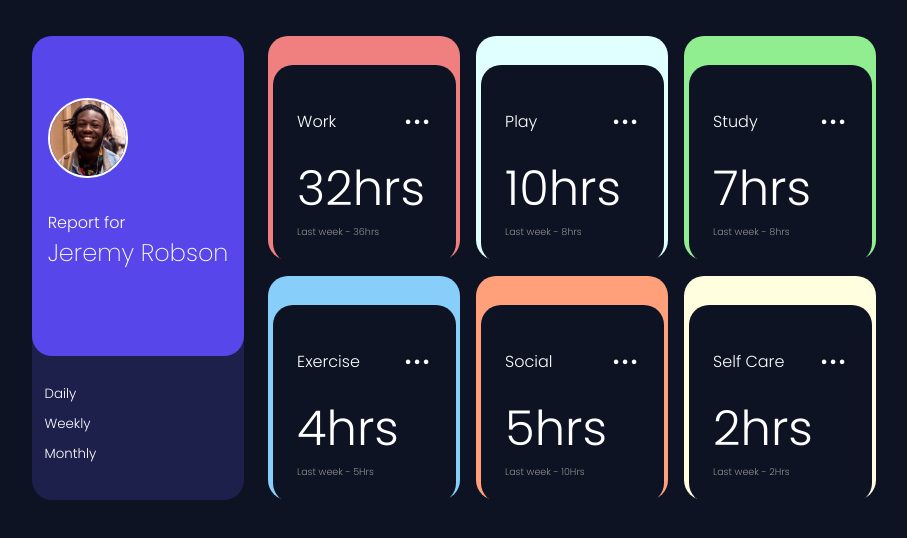
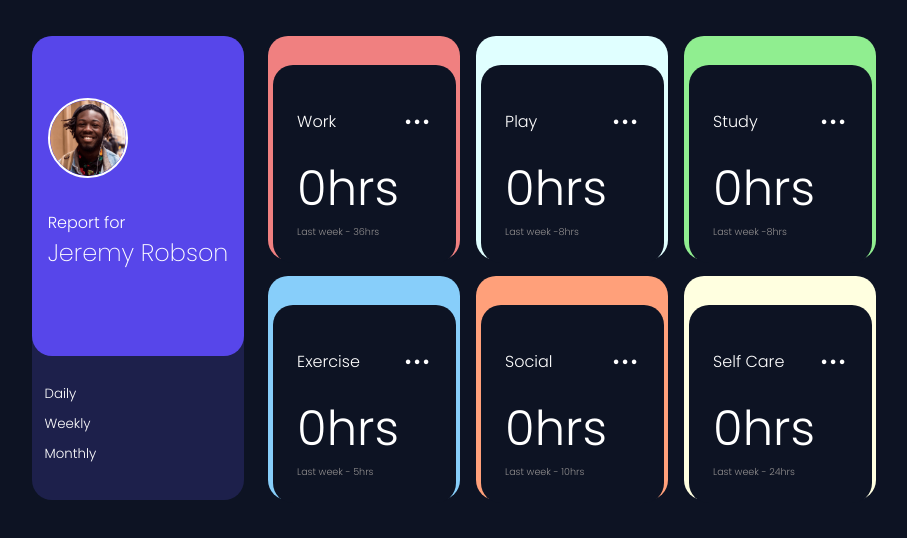
Before and after one commit to jazmindestefano/time-tracking-dashboard, a plain HTML site: page index.html in a window 1280 px wide. Shown: the part 100-638 px from the top of the page, without its empty margins (182-1089 px from the left). Drawn offline with Linux system fonts and the light colour scheme.

Commit message:
input of amount of hours per week changes

```diff
--- a/index.html
+++ b/index.html
@@ -44,7 +44,7 @@
                     </div>
                     <div class="hours">
                         <input type="text" class="work-hours" value="32hrs">
-                        <input type="text" class="work-hours-cantidad" value="Last week - 36hrs">
+                        <p class="work-hours-cantidad">Last week - <span class="amount-of-work-hours">36</span>hrs</p>
                     </div>
                 </div>
             </div>
@@ -56,7 +56,7 @@
                     </div>
                     <div class="hours">
                         <input type="text" class="play-hours" value="10hrs">
-                        <input type="text" class="play-hours-cantidad" value="Last week - 8hrs">
+                        <p class="play-hours-cantidad">Last week -<span class="amount-of-play-hours">8</span>hrs</p>
                     </div>
                 </div>
             </div>
@@ -68,7 +68,7 @@
                     </div>
                     <div class="hours">
                         <input type="text" class="study-hours" value="7hrs">
-                        <input type="text" class="study-hours-cantidad" value="Last week - 8hrs">
+                        <p class="study-hours-cantidad">Last week -<span class="amount-of-study-hours">8</span>hrs</p>
                     </div>
                 </div>
             </div>
@@ -80,7 +80,7 @@
                     </div>
                     <div class="hours">
                         <input type="text" value="4hrs" class="exercise-hours">
-                        <input type="text" class="exercise-hours-cantidad" value="Last week - 5Hrs">
+                        <p class="exercise-hours-cantidad">Last week - <span class="amount-of-exercise-hours">5</span>hrs</p>
                     </div>
                 </div>
             </div>
@@ -92,7 +92,7 @@
                     </div>
                     <div class="hours">
                         <input type="text" value="5hrs" class="social-hours">
-                        <input type="text" value="Last week - 10Hrs" class="social-hours-cantidad">
+                        <p class="social-hours-cantidad">Last week - <span class="amount-of-social-hours">10</span>hrs</p>
                     </div>
                 </div>
             </div>
@@ -104,7 +104,7 @@
                     </div>
                     <div class="hours">
                         <input type="text" value="2hrs" class="selfcare-hours">
-                        <input type="text" value="Last week - 2Hrs" class="selfcare-hours-cantidad">
+                        <p class="selfcare-hours-cantidad">Last week - <span class="amount-of-selfcare-hours">24</span>hrs</p>
                     </div>
                 </div>
             </div>
--- a/main.js
+++ b/main.js
@@ -1,9 +1,47 @@
 "use script"
 
-window.addEventListener('load', () => {
+window.addEventListener('load', (e) => {
 
-    const work_hours = document.querySelector(".work-hours");
-    const input_value = input.value;
+    e.preventDefault();
 
-    input_value = "0Hrs";
+    const input_work_hours = document.querySelector(".work-hours");
+    const input_play_hours = document.querySelector(".play-hours");
+    const input_study_hours = document.querySelector(".study-hours");
+    const input_exercise_hours = document.querySelector(".exercise-hours");
+    const input_social_hours = document.querySelector(".social-hours");
+    const input_selfcare_hours = document.querySelector(".selfcare-hours");
+
+    input_work_hours.value = "0hrs";
+    input_play_hours.value = "0hrs";
+    input_study_hours.value = "0hrs";
+    input_exercise_hours.value = "0hrs";
+    input_social_hours.value = "0hrs";
+    input_selfcare_hours.value = "0hrs";
+
+    const input_work_hours_cantidad = document.querySelector(".work-hours-cantidad");
+
+    input_work_hours_cantidad.value = "Last week - 0hrs";
+
+    input_work_hours.addEventListener('click', () => {
+
+        input_work_hours.focus();
+
+        input_work_hours.addEventListener('keypress', (e) => {
+
+            if (e.keyCode == 13) {
+                    const input_work_hours_new = input_work_hours.value;
+                    const input_work_hours_cantidad_new = input_work_hours_new * 7;
+                    alert(input_work_hours_new);
+                    input_work_hours.blur();
+                    return;
+            }
+
+
+
+
+        });
+
+    });
+
+
 });
```
